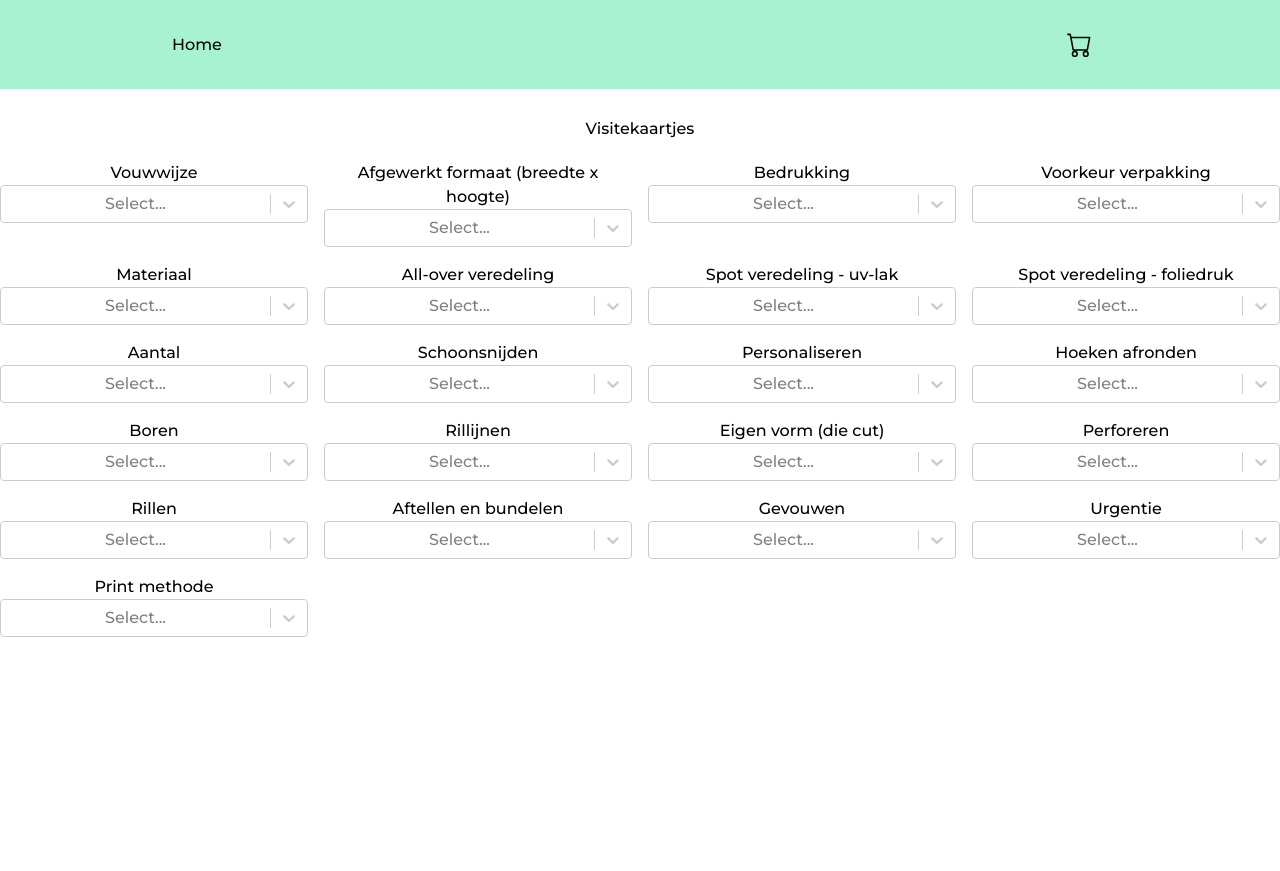
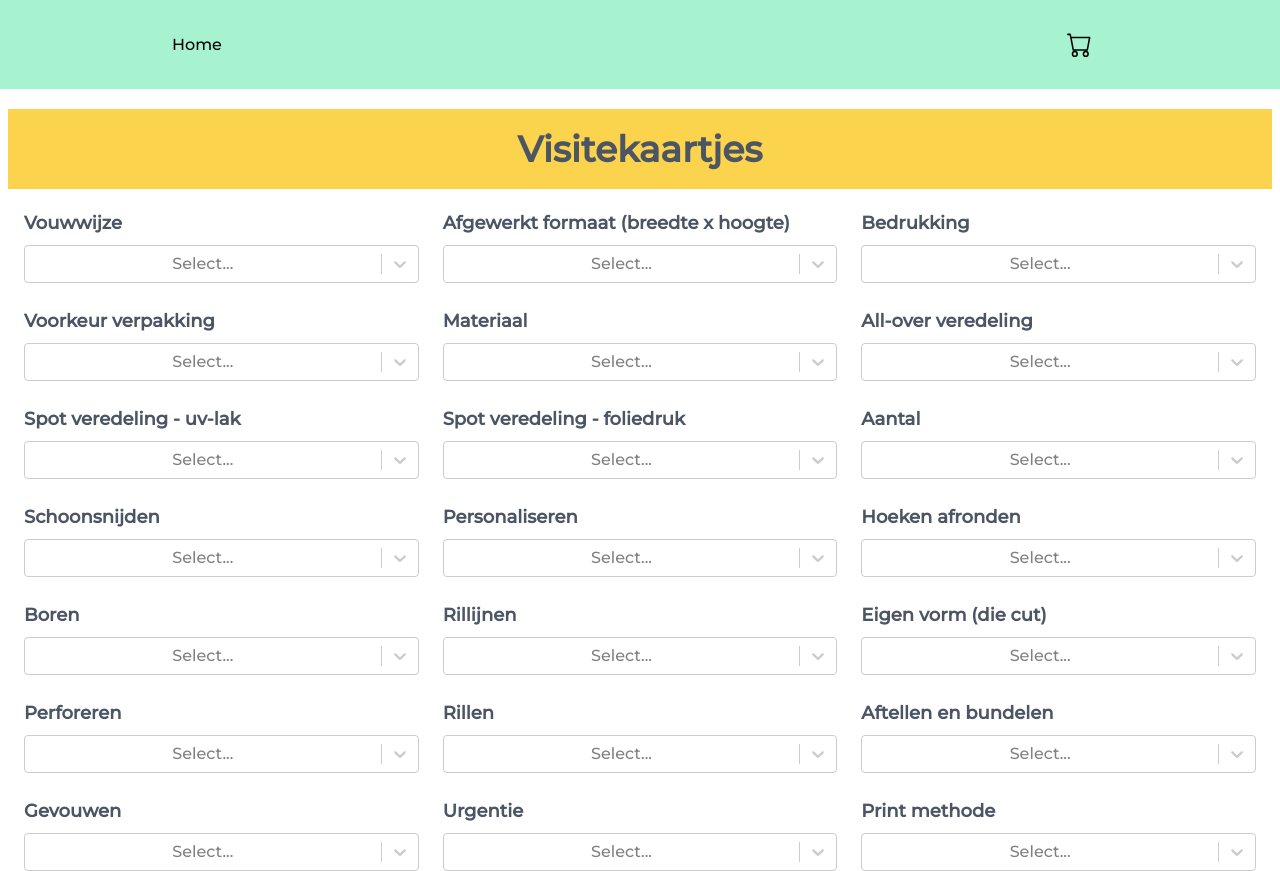
Before and after one commit to giovanizanetti/Product-Assignment, a React (Create React App) app: page /businesscards in a window 1280 px wide. Before the commit the page ends 800 px from the top, so only its background shows below. Built offline with nearby package versions, Linux system fonts and the light colour scheme.

Commit message:
display options selectors

```diff
--- a/src/components/ProductOptions/index.js
+++ b/src/components/ProductOptions/index.js
@@ -2,17 +2,16 @@ import Select from 'react-select'
 import { useEffect } from 'react'
 
 const ProdutOptions = ({ options }) => {
-  useEffect(() => {
-    options.forEach((option) => console.log(option.name))
-  }, [options])
+  //TODO HANDLE CUSTOM OPTIONS
 
   const optionsNames = options.map((option) => {
-    return { label: option.name }
+    const name = option.name ? option.name : 'Custom'
+    return { label: name }
   })
 
   return (
     <Select
-      className='basic-single'
+      className='mx-5 sm:mx-0 w-100'
       classNamePrefix='select'
       // defaultValue={colourOptions[0]}
       isClearable={true}
--- a/src/views/ProductDetails/index.js
+++ b/src/views/ProductDetails/index.js
@@ -1,6 +1,5 @@
 import { useParams } from 'react-router-dom'
 import { useProduct } from '../../hooks/useProduct'
-import { useEffect } from 'react'
 
 import ProductOptions from '../../components/ProductOptions'
 
@@ -9,20 +8,13 @@ const Product = () => {
   const currentProduct = useProduct(product)
   const { titlePlural } = currentProduct
 
-  // useEffect(() => {
-  //   const options = currentProduct.properties.map((property) => property)
-  //   // const Options = Properties.options.map((option) => option)
-  //   console.log(options)
-  // }, [currentProduct])
-
   const displayProductProperites = () => {
     const productProperties = currentProduct.properties.map((property) => {
       return (
         <div key={property.slug} className='container'>
-          <h2>{property.title}</h2>
-          <div>
+          <div className='h-25'>
+            <h2 className='text-lg mb-2 font-bold md:text-left break-normal'>{property.title}</h2>
             <ProductOptions options={property.options} />
-            {/* {console.log(property.options)} */}
           </div>
         </div>
       )
@@ -31,18 +23,18 @@ const Product = () => {
   }
 
   return (
-    <div className='container m-auto'>
-      <h1 className='p-5'>{titlePlural}</h1>
+    <div className='container m-auto px-2 text-gray-600'>
+      <header className='bg-yellow-300 h-100'>
+        <h1 className='p-5 text-4xl font-bold m-5'>{titlePlural}</h1>
+      </header>
       <div
         data-testid='productDetails-component'
-        className='grid sm:grid-cols-2 md:grid-cols-3 xl:grid-cols-4 2xl:grid-cols-5 gap-4 '
+        className='grid mx-4 sm:grid-cols-2  xl:grid-cols-3 2xl:grid-cols-4 gap-6 '
       >
         {displayProductProperites()}
       </div>
     </div>
   )
-
-  // <div >{titlePlural}</div>
 }
 
 export default Product
--- a/tailwind.config.js
+++ b/tailwind.config.js
@@ -3,15 +3,7 @@ module.exports = {
   darkMode: false, // or 'media' or 'class'
 
   theme: {
-    extend: {
-      screens: {
-        sm: '480px',
-        md: '768px',
-        lg: '1024px',
-        xl: '1280px',
-        '2xl': '1536px',
-      },
-    },
+    extend: {},
   },
   variants: {
     extend: {},
```
